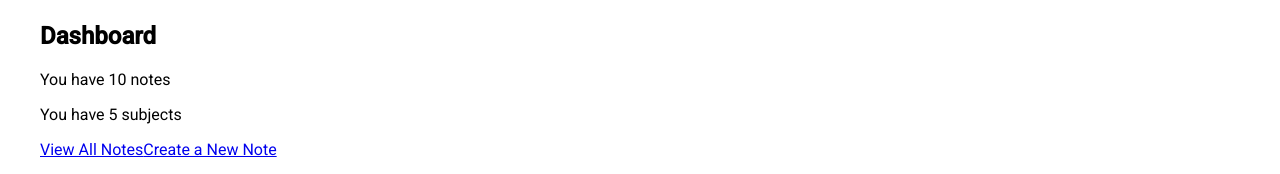
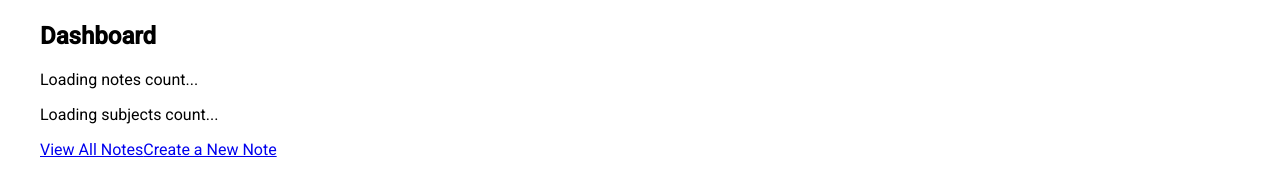
Before and after one commit to jchirch/noteTaker, an Angular app: page /dashboard in a window 1280 px wide. Shown: the part 190-364 px from the top of the page. Built offline with nearby package versions, Linux system fonts and the light colour scheme; no server answers.

Commit message:
Chore: set up backend query notes subjects

```diff
--- a/src/app/dashboard/dashboard.component.html
+++ b/src/app/dashboard/dashboard.component.html
@@ -1,8 +1,24 @@
+<!-- src/app/dashboard/dashboard.component.html -->
 <div class="dashboard-container">
+  <h2>Dashboard</h2>
 
-  <h2>Dashboard</h2>
-  <p>You have {{ notesCount }} notes</p>
-  <p>You have {{ subjectsCount }} subjects</p>
+  <!-- Display notes count -->
+  <p *ngIf="notesCount !== null; else loadingNotes">
+    You have {{ notesCount }} notes.
+  </p>
+  <ng-template #loadingNotes>
+    <p>Loading notes count...</p>
+  </ng-template>
+
+  <!-- Display subjects count -->
+  <p *ngIf="subjectsCount !== null; else loadingSubjects">
+    You have {{ subjectsCount }} subjects.
+  </p>
+  <ng-template #loadingSubjects>
+    <p>Loading subjects count...</p>
+  </ng-template>
+
+  <!-- Navigation -->
   <nav>
     <a routerLink="/dashboard/all">View All Notes</a>
     <a routerLink="/dashboard/new">Create a New Note</a>
--- a/src/app/dashboard/dashboard.component.ts
+++ b/src/app/dashboard/dashboard.component.ts
@@ -1,14 +1,35 @@
-import { Component } from '@angular/core';
+// src/app/dashboard/dashboard.component.ts
+import { Component, OnInit } from '@angular/core';
 import { RouterModule } from '@angular/router';
+import { DashboardService } from '../services/dashboard.service';
+import { CommonModule } from '@angular/common';
 
 @Component({
   standalone: true,
-  imports: [RouterModule],
+  imports: [RouterModule, CommonModule],
   selector: 'app-dashboard',
   templateUrl: './dashboard.component.html',
-  styleUrl: './dashboard.component.css'
+  styleUrl: './dashboard.component.css',
 })
-export class DashboardComponent {
-  notesCount = 10;
-  subjectsCount = 5;
+export class DashboardComponent implements OnInit {
+  notesCount: number | null = null;
+  subjectsCount: number | null = null;
+
+  constructor(private dashboardService: DashboardService) {}
+
+  ngOnInit(): void {
+    this.fetchCounts();
+  }
+
+  fetchCounts(): void {
+    this.dashboardService.getNotesCount().subscribe({
+      next: (response) => (this.notesCount = response.count),
+      error: (error) => console.error('Error fetching notes count:', error),
+    });
+
+    this.dashboardService.getSubjectsCount().subscribe({
+      next: (response) => (this.subjectsCount = response.count),
+      error: (error) => console.error('Error fetching subjects count:', error),
+    });
+  }
 }
--- /dev/null
+++ b/src/app/services/dashboard.service.ts
@@ -0,0 +1,20 @@
+import { Injectable } from '@angular/core';
+import { HttpClient } from '@angular/common/http';
+import { Observable } from 'rxjs';
+
+@Injectable({
+  providedIn: 'root',
+})
+
+export class DashboardService {
+  private apiUrl = 'http://localhost:3000/api/v1';
+  constructor(private http: HttpClient) {}
+
+  getNotesCount(): Observable<{ count: number }> {
+    return this.http.get<{ count: number }>(`${this.apiUrl}/notes/count`);
+  }
+
+  getSubjectsCount(): Observable<{ count: number }> {
+    return this.http.get<{ count: number }>(`${this.apiUrl}/subjects/count`);
+  }
+}
--- a/src/main.ts
+++ b/src/main.ts
@@ -3,12 +3,14 @@ import { provideRouter } from '@angular/router';
 import { appConfig } from './app/app.config';
 import { AppComponent } from './app/app.component';
 import { routes } from './app/app.routes';
+import { provideHttpClient } from '@angular/common/http';
 
 // bootstrapApplication(AppComponent, appConfig)
 //   .catch((err) => console.error(err));
 
 bootstrapApplication(AppComponent, {
   providers: [
-    provideRouter(routes) // Provide the routes
+    provideRouter(routes),
+    provideHttpClient(),
   ]
 }).catch(err => console.error(err));
```
Also changed, not shown: 1 other file (tests, documents, lock files or other folders).
